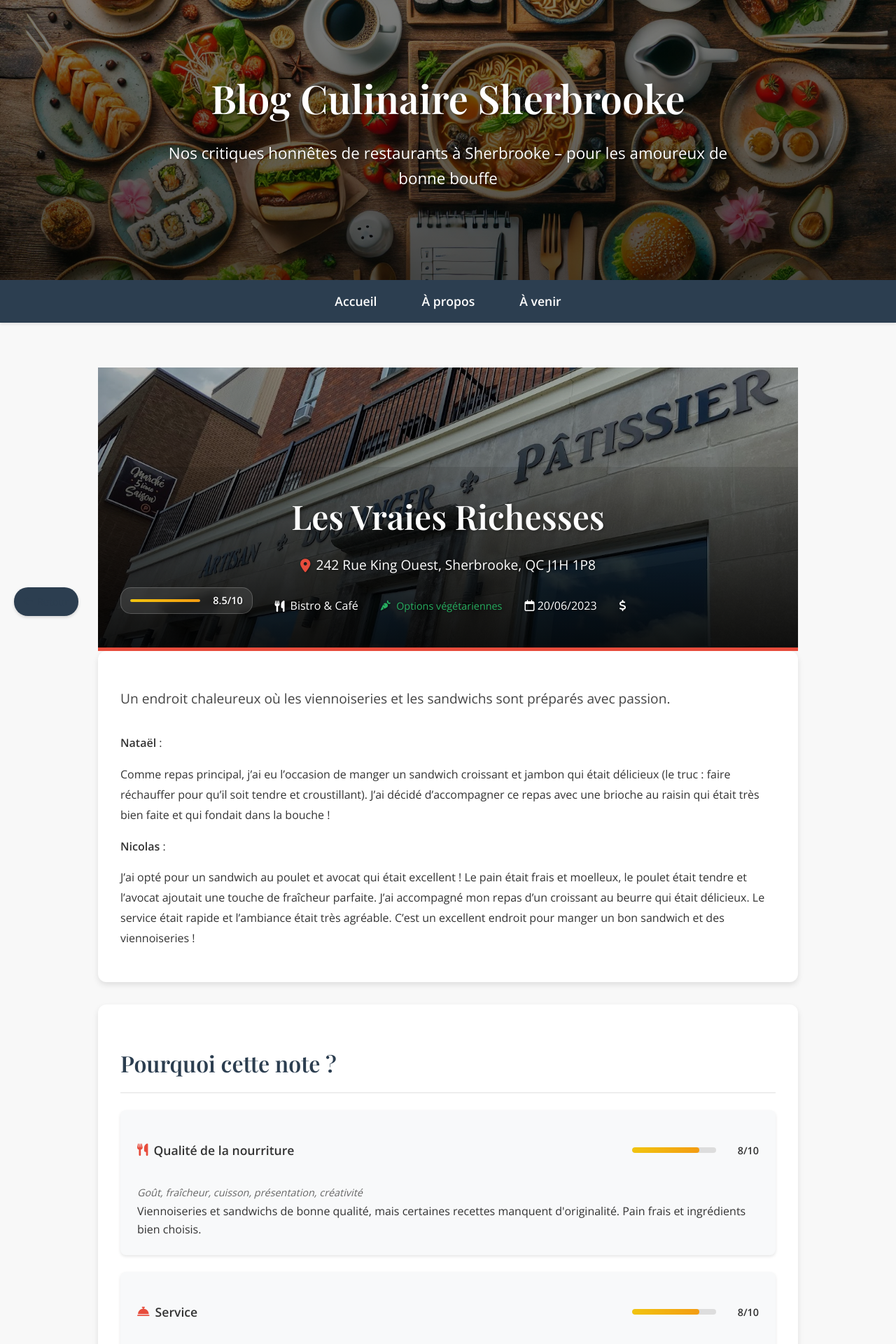
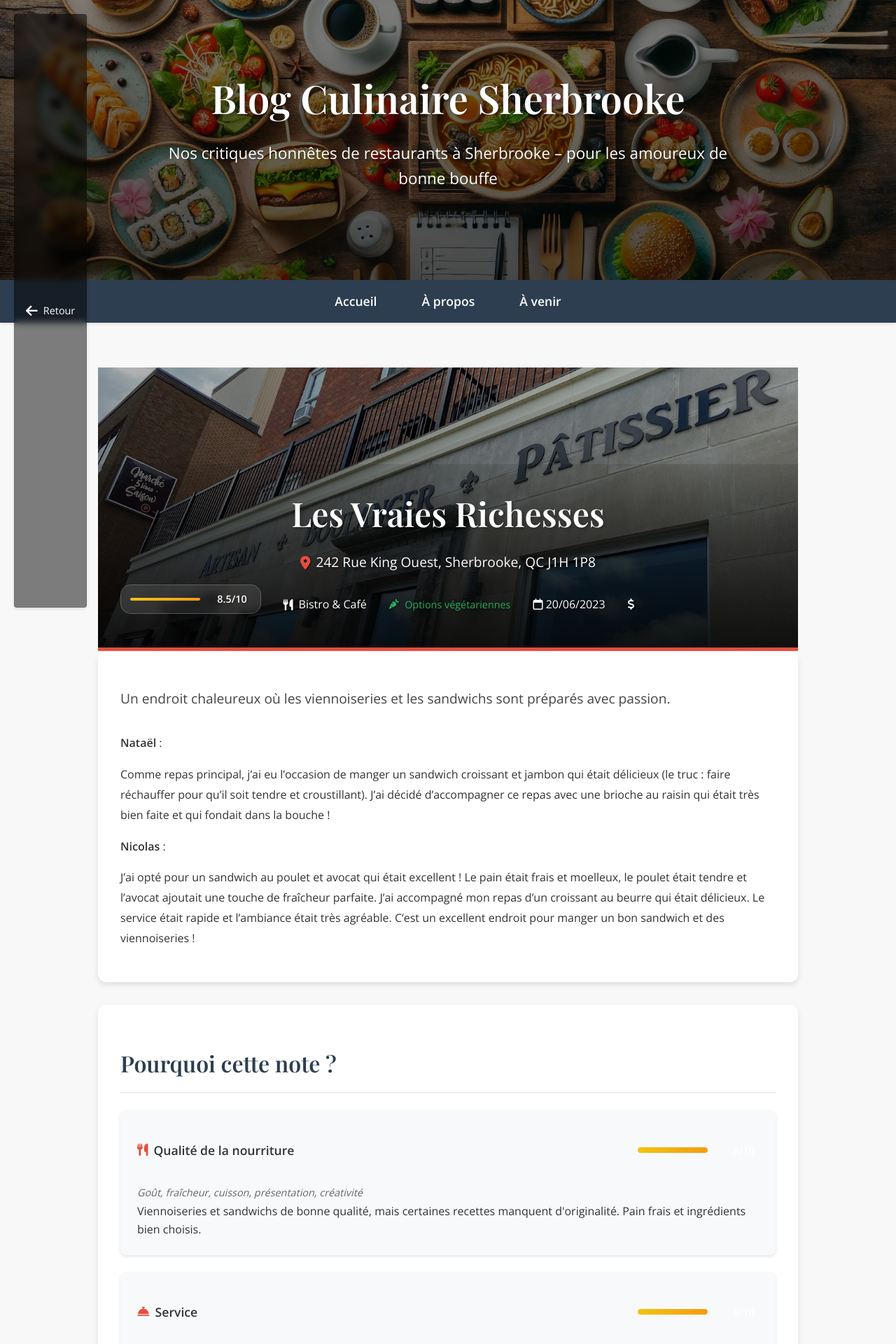
Before and after one commit to Natael21/blog-culinaire, a Jekyll site: the page built from _posts/2023-06-20-les-vraies-richesses.markdown, in a window 1280 px wide. Shown: the top 1920 px of the page at 70% size. Built offline with Jekyll 4.4.1, drawn with Linux system fonts in a browser that asks for light colours; a script that is not in the unit is left out; comment, search, counter and statistics services are not loaded.

Commit message:
Enhance restaurant CSS for improved rating display and back button functionality
- Introduced a new rating component with flex layout, improved background styles, and responsive design.
- Updated the back button styles for better positioning, hover effects, and backdrop filter for enhanced visibility.
- Refined the rating fill styles for smoother transitions and clearer visual hierarchy.

```diff
--- a/assets/css/restaurant.css
+++ b/assets/css/restaurant.css
@@ -290,36 +290,59 @@
     gap: 1rem;
 }
 
+.rating {
+    display: flex;
+    align-items: center;
+    gap: 1rem;
+    position: relative;
+}
+
 .rating-bar {
-    width: 120px;
+    flex-grow: 1;
     height: 8px;
-    background: var(--border-color);
+    background-color: rgba(243, 156, 18, 0.2);
     border-radius: 4px;
     overflow: hidden;
+    min-width: 100px;
+    max-width: 200px;
+    position: relative;
+}
+
+.rating-bar::after {
+    content: '';
+    position: absolute;
+    top: 0;
+    left: 0;
+    right: 0;
+    bottom: 0;
+    background: linear-gradient(to right, rgba(243, 156, 18, 0.2) 0%, rgba(243, 156, 18, 0.2) 100%);
+    border-radius: 4px;
+    z-index: 1;
 }
 
 .rating-fill {
     height: 100%;
-    background: linear-gradient(to right, var(--rating-good), var(--rating-better));
-    transition: width var(--transition-speed);
+    background: linear-gradient(to right, #f1c40f, #f39c12);
+    border-radius: 4px;
+    transition: width 0.3s ease;
+    position: relative;
+    z-index: 2;
 }
 
-.rating-fill[data-rating="1"] { width: 10%; }
-.rating-fill[data-rating="2"] { width: 20%; }
-.rating-fill[data-rating="3"] { width: 30%; }
-.rating-fill[data-rating="4"] { width: 40%; }
-.rating-fill[data-rating="5"] { width: 50%; }
-.rating-fill[data-rating="6"] { width: 60%; }
-.rating-fill[data-rating="7"] { width: 70%; }
-.rating-fill[data-rating="8"] { width: 80%; }
-.rating-fill[data-rating="9"] { width: 90%; }
-.rating-fill[data-rating="10"] { width: 100%; }
-
 .score {
+    color: #fff;
+    font-weight: 600;
     min-width: 45px;
     text-align: right;
-    font-weight: bold;
-    color: var(--secondary-color);
+    font-size: 0.9rem;
+    padding: 2px 6px;
+    border-radius: 4px;
+    background: none;
+    transition: background-color 0.3s ease;
+}
+
+.score:hover {
+    background: none;
 }
 
 .criteria {
@@ -385,42 +408,35 @@
 /* Back Button
 ------------------------- */
 .back-button {
-    position: fixed;
-    bottom: 20px;
+    position: absolute;
+    top: 20px;
     left: 20px;
+    background: rgba(0, 0, 0, 0.5);
+    color: #fff;
+    padding: 8px 16px;
+    border-radius: 4px;
+    text-decoration: none;
     display: flex;
     align-items: center;
-    gap: 0.4rem;
-    padding: 0.5rem 0.8rem;
-    background: var(--primary-color);
-    color: white;
-    text-decoration: none;
-    border-radius: 20px;
-    font-weight: 500;
-    font-size: 0.9rem;
-    box-shadow: 0 2px 4px rgba(0, 0, 0, 0.15);
-    transition: all 0.2s ease;
-    z-index: 100;
-    border: 1px solid transparent;
+    gap: 8px;
+    transition: background-color 0.3s ease;
+    z-index: 10;
+    backdrop-filter: blur(5px);
+}
+
+.back-button:hover {
+    background: rgba(0, 0, 0, 0.7);
+    color: #fff;
 }
 
 .back-button i {
-    font-size: 0.9rem;
+    font-size: 1.2rem;
+    color: #fff;
 }
 
 .back-button span {
-    display: block;
-}
-
-.back-button:hover {
-    transform: translateX(-3px);
-    background: var(--primary-color);
-    color: white;
-    box-shadow: 0 2px 6px rgba(0, 0, 0, 0.2);
-}
-
-.back-button:active {
-    transform: translateX(-1px);
+    color: #fff;
+    font-weight: 500;
 }
 
 /* Responsive Design
```
